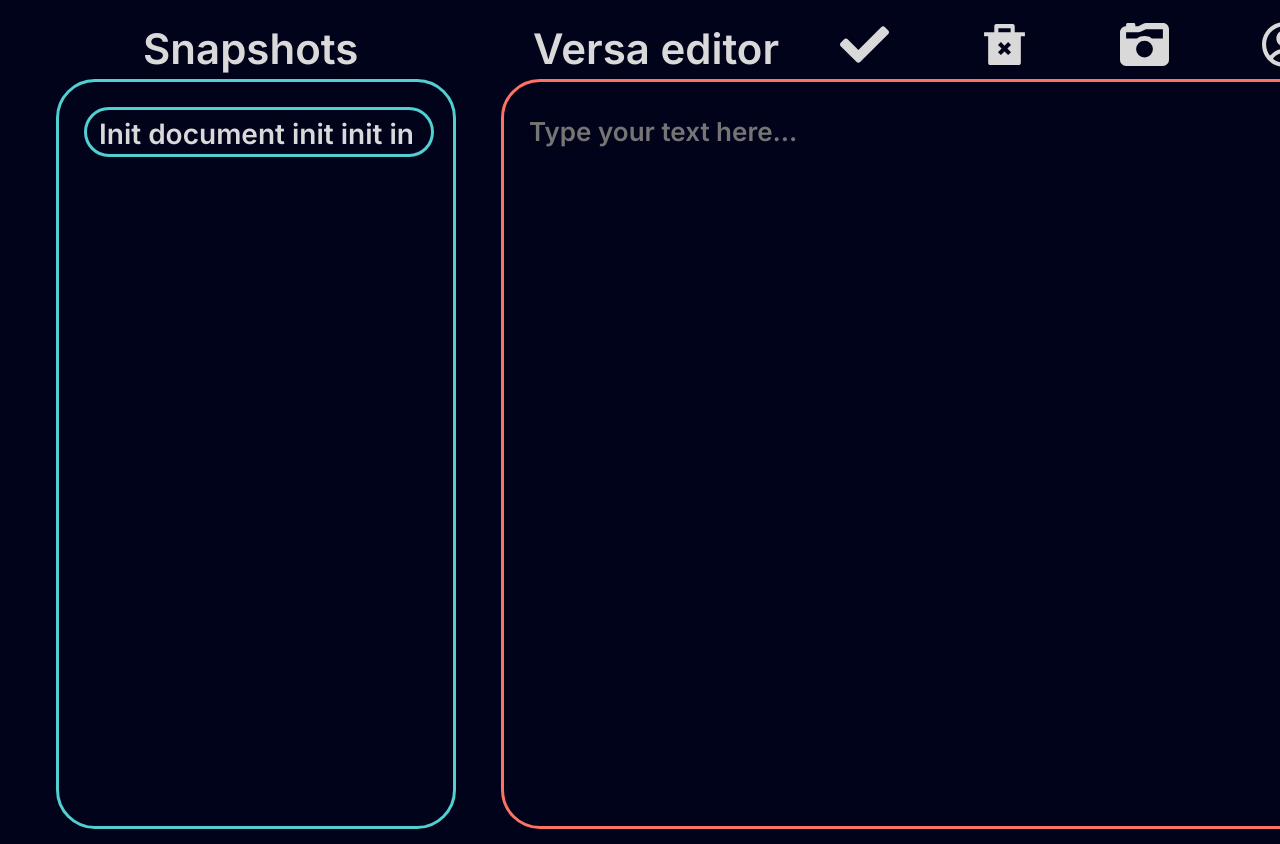
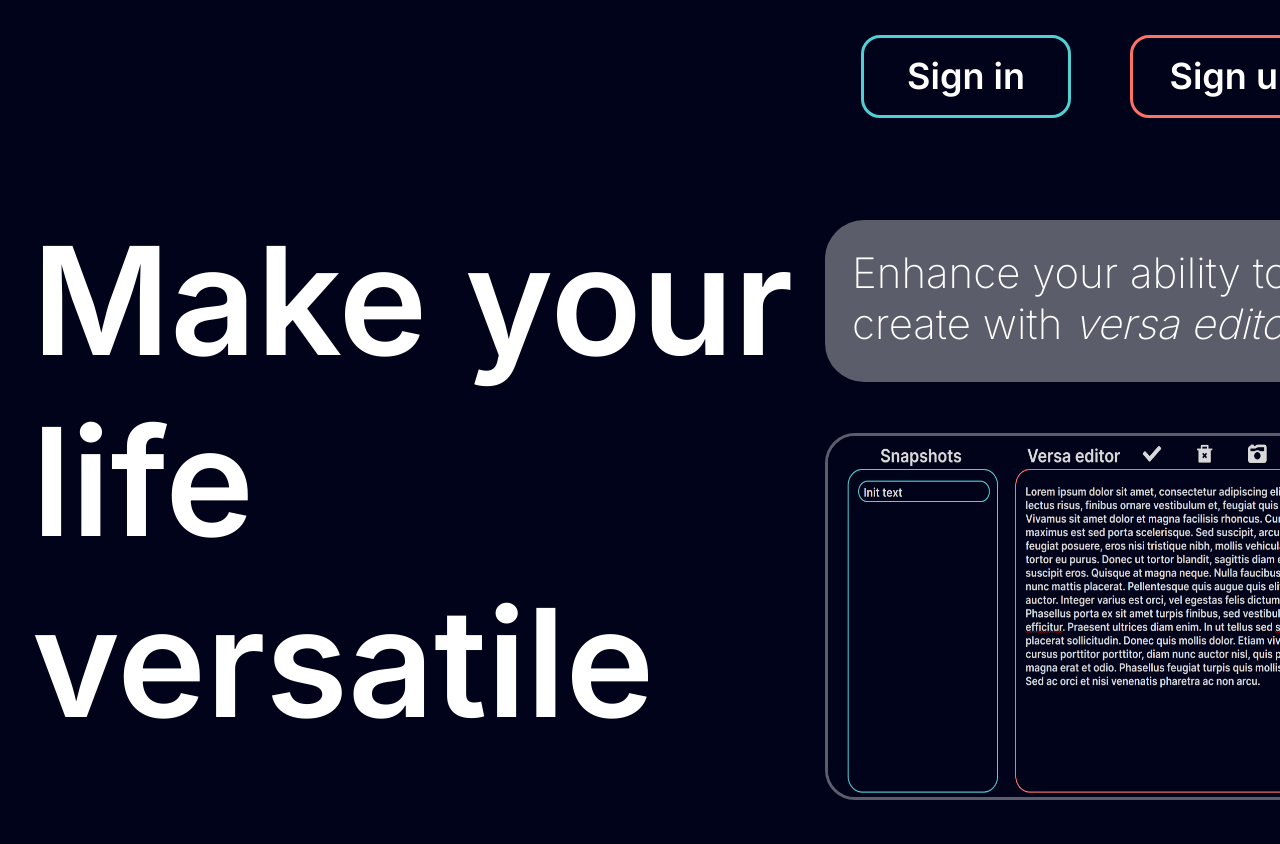
Before and after one commit to AnzhelikaLika20/Versa, a React app in the folder Frontend/versa-app/: page / in a window 1280 px wide. Built offline with nearby package versions, Linux system fonts and the light colour scheme.

Commit message:
Fixed layout

```diff
--- a/Frontend/versa-app/src/components/EditorFrame.js
+++ b/Frontend/versa-app/src/components/EditorFrame.js
@@ -30,7 +30,7 @@ class EditorFrame extends Component {
                             className="editor-frame-rectangle6"
                         />
                         <span className="editor-frame-text2">
-                            <span>Init document init init in</span>
+                            <span>Init text</span>
                         </span>
                     </div>
                     <span className="editor-frame-snapshots">
--- a/Frontend/versa-app/src/components/MainFrame.js
+++ b/Frontend/versa-app/src/components/MainFrame.js
@@ -6,6 +6,8 @@ import Button from './Button'
 import SignInFrame from "./SignInFrame";
 import SignUpFrame from "./SignUpFrame";
 import EditorFrame from "./EditorFrame";
+import editor from './../img/versa-editor.png'
+
 
 class MainFrame extends React.Component {
     constructor(props) {
@@ -13,7 +15,7 @@ class MainFrame extends React.Component {
         this.state = {
             isSignInOpen: false,
             isSignUpOpen: false,
-            isEditorOpen: true
+            isEditorOpen: false
         };
         this.openSignIn = this.openSignIn.bind(this)
         this.closeSignIn = this.closeSignIn.bind(this)
@@ -55,7 +57,12 @@ class MainFrame extends React.Component {
                 </Helmet>
                 <div className="frame1-frame1">
                     <span className="frame1-slogan">Make your life versatile</span>
-                    <div className="frame1-feature-picture"></div>
+                    <div className="frame1-feature-picture">
+                        <img
+                            src={editor}
+                            className="main-frame-editor"
+                        />
+                    </div>
                     <div className="frame1-fish">
           <span className="frame1-text">
             <span className="frame1-text1">
--- a/Frontend/versa-app/src/components/SignUpFrame.js
+++ b/Frontend/versa-app/src/components/SignUpFrame.js
@@ -5,7 +5,6 @@ import {Helmet} from 'react-helmet'
 import './../css/SignUpFrame.css'
 import Button from "./Button";
 import close from './../img/ellipse.png'
-import background from './../img/rectangle.png'
 import Image from "./Image";
 import Input from "./Input";
 
@@ -40,7 +39,7 @@ class SignUpFrame extends React.Component {
                         <span className="sign-up-frame-text7">
             <span>Create your own personal account</span>
           </span>
-                        <Button text="Continue" backgroundColor="rgba(254, 114, 101)" id="sign-up-frame-button"/>
+                        <Button text="Sign up" backgroundColor="rgba(254, 114, 101)" id="sign-up-frame-button"/>
                     </div>
                 </div>
             </div>
--- a/Frontend/versa-app/src/components/TextInput.js
+++ b/Frontend/versa-app/src/components/TextInput.js
@@ -1,10 +1,6 @@
 import React from 'react'
 
 class TextInput extends React.Component {
-    constructor(props) {
-        super(props);
-    }
-
     render() {
         const {placeholder, className} = this.props;
 
--- a/Frontend/versa-app/src/css/MainFrame.css
+++ b/Frontend/versa-app/src/css/MainFrame.css
@@ -6,6 +6,7 @@
     align-items: center;
     flex-direction: column;
 }
+
 .frame1-frame1 {
     gap: 10px;
     width: 100%;
@@ -18,6 +19,7 @@
     justify-content: center;
     background-color: rgba(1, 3, 26, 1);
 }
+
 .frame1-slogan {
     top: 210px;
     left: var(--dl-space-space-twounits);
@@ -34,20 +36,29 @@
     font-stretch: normal;
     text-decoration: none;
 }
+
 .frame1-feature-picture {
-  top: 413px;
+    top: 433px;
     flex: 0 0 auto;
     left: 825px;
     width: 524px;
-  height: 413px;
+    height: 367px;
     display: flex;
     z-index: 100;
     position: absolute;
     align-items: flex-start;
     border-radius: 39px;
     flex-direction: column;
-  background-color: rgba(217, 217, 217, 0.42);
+    background-color: rgba(1, 3, 26, 1);
 }
+
+.main-frame-editor {
+    width: 524px;
+    height: 367px;
+    border: 3px solid rgba(217, 217, 217, 0.42);
+    border-radius: 30px;
+}
+
 .frame1-fish {
     top: 220px;
     flex: 1;
@@ -62,6 +73,7 @@
     border-radius: 39px;
     background-color: rgba(217, 217, 217, 0.42);
 }
+
 .frame1-text {
     top: 27px;
     left: 27px;
@@ -77,11 +89,13 @@
     font-weight: 200;
     line-height: normal;
     font-stretch: normal;
-  text-decoration:   none;
+    text-decoration: none;
 }
+
 .frame1-text1 {
     text-decoration: NONE;
 }
+
 .frame1-sign-in {
     top: 35px;
     left: 861px;
@@ -98,6 +112,7 @@
     border-radius: 19px;
     background-color: rgb(1, 3, 26, 1);
 }
+
 .frame1-sign-up {
     top: 35px;
     left: 1130px;
```
Also changed, not shown: Frontend/versa-app/src/img/versa-editor.png (added). Lines whose indentation alone changed are shown as unchanged.
